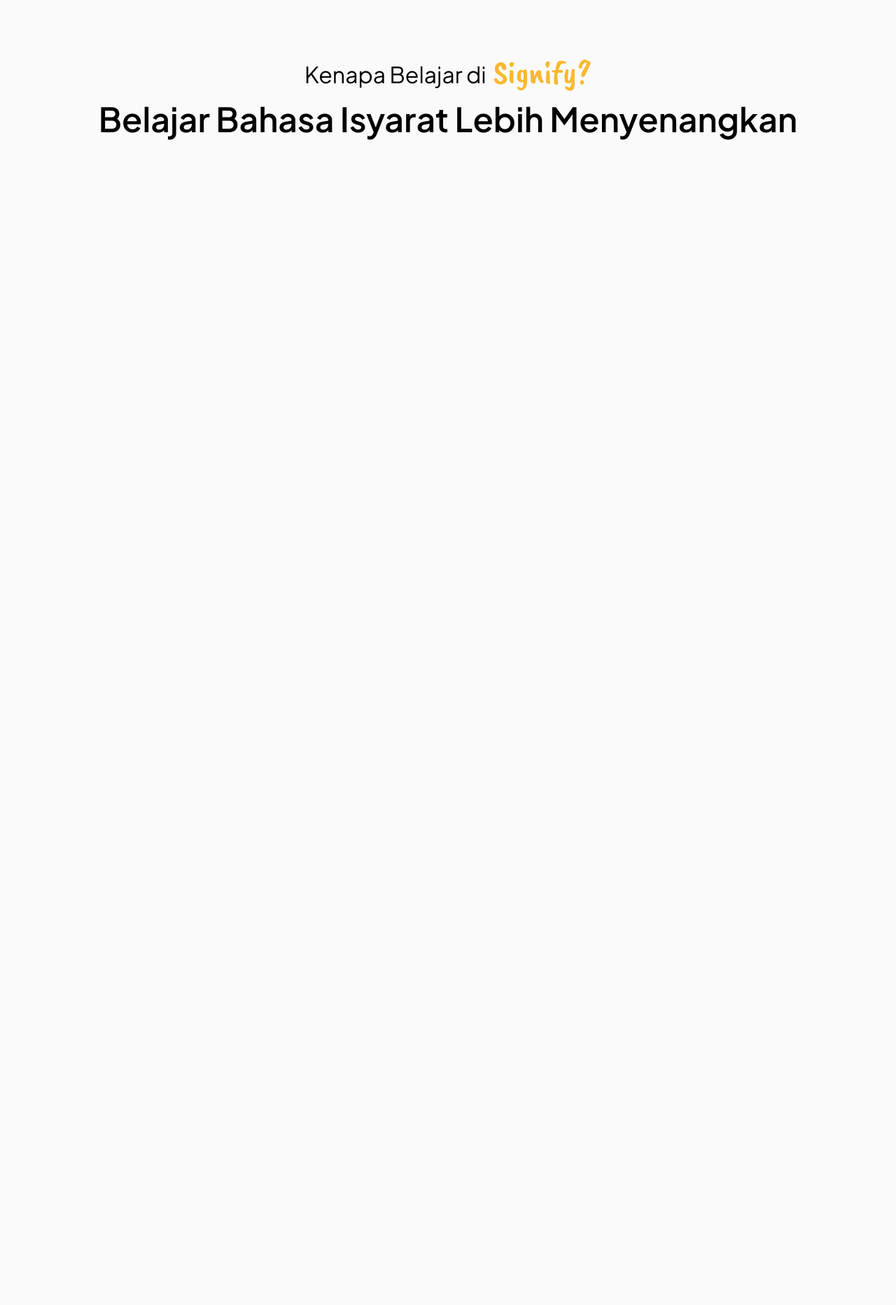
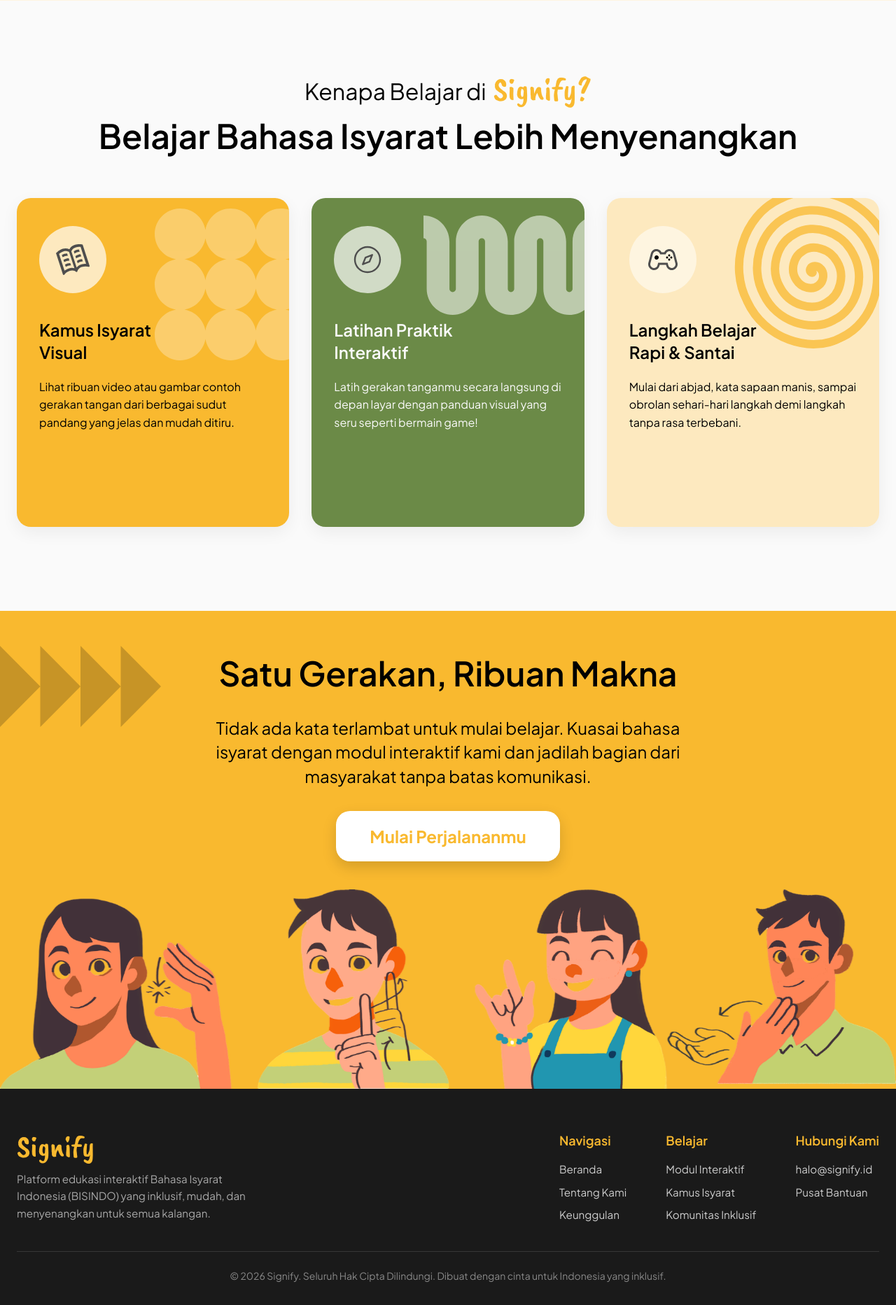
Before and after one commit to MDarrenAS/Signify_Livewire, a Laravel app: page / in a window 1280 px wide. Shown: the part 1420-3285 px from the top of the page at 70% size. Before the commit the page ends 1620 px from the top, so only its background shows below. Run offline with Laravel 12, Linux system fonts and the light colour scheme; style sheets or scripts are compiled from the project's sources; some libraries are stand-ins or nearby versions.

Commit message:
feat(landing): restructure landing page with new card components and include head partial

```diff
--- a/resources/views/pages/landing/index.blade.php
+++ b/resources/views/pages/landing/index.blade.php
@@ -1,16 +1,7 @@
 <!DOCTYPE html>
 <html lang="id" class="scroll-smooth">
 <head>
-    <meta charset="UTF-8" />
-    <meta name="viewport" content="width=device-width, initial-scale=1.0" />
-    <title>Signify - Cara Seru dan Efektif Belajar Bahasa Isyarat</title>
-    <meta name="description" content="Belajar BISINDO kini jadi seru dan menyenangkan lewat modul interaktif, latihan visual yang mudah diikuti, dan kamus isyarat terlengkap bersama Signify." />
-
-    <link rel="preconnect" href="https://fonts.googleapis.com" />
-    <link rel="preconnect" href="https://fonts.gstatic.com" crossorigin />
-    <link href="https://fonts.googleapis.com/css2?family=Caveat+Brush&family=Plus+Jakarta+Sans:wght@400;500;600;700;800&display=swap" rel="stylesheet" />
-
-    @vite(['resources/css/app.css', 'resources/js/app.js'])
+    @include('partials.head')
 </head>
 <body
     x-data="{
@@ -138,4 +129,87 @@
                     </h2>
                 </div>
 
-                <div class="grid grid-cols-1 gap-8 md:grid-cols-2 lg:grid-
+                <div class="grid grid-cols-1 gap-8 md:grid-cols-2 lg:grid-cols-3">
+                    {{-- Card 1 --}}
+                    <article class="group relative flex flex-col justify-start overflow-hidden rounded-[20px] bg-yellow-primary px-7 py-9 shadow-card transition-all duration-250 hover:-translate-y-2 hover:shadow-hover lg:min-h-[470px] lg:px-8 lg:pt-10 lg:pb-12">
+                        <div class="pointer-events-none absolute top-[15px] -right-[25px] z-1 h-[217px] w-[217px] opacity-65" aria-hidden="true">
+                            <img src="{{ asset('images/landing/card-pattern-circles.svg') }}" alt="" />
+                        </div>
+                        <div class="relative z-2 mb-9 flex h-24 w-24 items-center justify-center rounded-full bg-yellow-cream transition-transform duration-250 group-hover:scale-108 group-hover:rotate-4">
+                            <img src="{{ asset('images/landing/open-book.svg') }}" alt="" class="h-12 w-12 object-contain" />
+                        </div>
+                        <div class="relative z-2 flex flex-col gap-5 text-black">
+                            <h3 class="text-2xl leading-[1.35] font-semibold">Kamus Isyarat<br />Visual</h3>
+                            <p class="text-base leading-[1.6] font-normal">
+                                Lihat ribuan video atau gambar contoh gerakan tangan dari berbagai sudut pandang yang jelas dan mudah ditiru.
+                            </p>
+                        </div>
+                    </article>
+
+                    {{-- Card 2 --}}
+                    <article class="group relative flex flex-col justify-start overflow-hidden rounded-[20px] bg-green-primary px-7 py-9 shadow-card transition-all duration-250 hover:-translate-y-2 hover:shadow-hover lg:min-h-[470px] lg:px-8 lg:pt-10 lg:pb-12">
+                        <div class="pointer-events-none absolute top-[25px] -right-[20px] z-1 w-[250px] opacity-80" aria-hidden="true">
+                            <img src="{{ asset('images/landing/card-pattern-wave.svg') }}" alt="" />
+                        </div>
+                        <div class="relative z-2 mb-9 flex h-24 w-24 items-center justify-center rounded-full bg-green-active transition-transform duration-250 group-hover:scale-108 group-hover:rotate-4">
+                            <img src="{{ asset('images/landing/compass.svg') }}" alt="" class="h-12 w-12 object-contain" />
+                        </div>
+                        <div class="relative z-2 flex flex-col gap-5 text-bg-page">
+                            <h3 class="text-2xl leading-[1.35] font-semibold">Latihan Praktik<br />Interaktif</h3>
+                            <p class="text-base leading-[1.6] font-normal">
+                                Latih gerakan tanganmu secara langsung di depan layar dengan panduan visual yang seru seperti bermain game!
+                            </p>
+                        </div>
+                    </article>
+
+                    {{-- Card 3 --}}
+                    <article class="group relative flex flex-col justify-start overflow-hidden rounded-[20px] bg-yellow-cream px-7 py-9 shadow-card transition-all duration-250 hover:-translate-y-2 hover:shadow-hover md:col-span-2 lg:col-span-1 lg:min-h-[470px] lg:px-8 lg:pt-10 lg:pb-12">
+                        <div class="pointer-events-none absolute -top-[15px] -right-[25px] z-1 h-[240px] w-[240px] rotate-[66deg] opacity-75" aria-hidden="true">
+                            <img src="{{ asset('images/landing/card-pattern-spiral.svg') }}" alt="" />
+                        </div>
+                        <div class="relative z-2 mb-9 flex h-24 w-24 items-center justify-center rounded-full bg-yellow-pale transition-transform duration-250 group-hover:scale-108 group-hover:rotate-4">
+                            <img src="{{ asset('images/landing/game-console.svg') }}" alt="" class="h-12 w-12 object-contain" />
+                        </div>
+                        <div class="relative z-2 flex flex-col gap-5 text-black">
+                            <h3 class="text-2xl leading-[1.35] font-semibold">Langkah Belajar<br />Rapi &amp; Santai</h3>
+                            <p class="text-base leading-[1.6] font-normal">
+                                Mulai dari abjad, kata sapaan manis, sampai obrolan sehari-hari langkah demi langkah tanpa rasa terbebani.
+                            </p>
+                        </div>
+                    </article>
+                </div>
+            </div>
+        </section>
+
+        {{-- ================= SECTION 4: CALL TO ACTION BANNER ================= --}}
+        <section class="relative overflow-hidden bg-yellow-primary pt-10 lg:pt-15">
+            <div class="pointer-events-none absolute top-12.5 left-0 z-1 w-[clamp(140px,18vw,267px)]" aria-hidden="true">
+                <img src="{{ asset('images/landing/direction-arrows.svg') }}" alt="" class="h-auto w-full" />
+            </div>
+
+            <div class="relative z-2 mx-auto max-w-[820px] px-6">
+                <div class="flex flex-col items-center gap-8 text-center">
+                    <h2 class="text-[2rem] leading-[1.2] font-semibold text-black sm:text-4xl lg:text-[3rem]">
+                        Satu Gerakan, Ribuan Makna
+                    </h2>
+                    <p class="max-w-[720px] text-lg leading-[1.45] font-normal text-black sm:text-xl lg:text-2xl">
+                        Tidak ada kata terlambat untuk mulai belajar. Kuasai bahasa isyarat dengan modul interaktif kami dan jadilah bagian dari masyarakat tanpa batas komunikasi.
+                    </p>
+                    <a
+                        href="{{ Route::has('register') ? route('register') : (Route::has('home') ? route('home') : '#beranda') }}"
+                        class="inline-flex w-full items-center justify-center rounded-[20px] bg-white px-6 py-4 text-lg font-bold text-yellow-primary shadow-[0px_8px_20px_rgba(0,0,0,0.15)] transition-all duration-250 hover:-translate-y-0.5 hover:bg-[#FFFCEF] hover:shadow-[0px_12px_24px_rgba(0,0,0,0.2)] active:translate-y-px sm:w-auto sm:px-12 sm:py-5 lg:text-2xl"
+                    >
+                        Mulai Perjalananmu
+                    </a>
+                </div>
+            </div>
+
+            <div class="relative z-2 mx-auto mt-10 w-full max-w-[1320px] leading-none">
+                <img src="{{ asset('images/landing/banner-signers.png') }}" alt="Sekelompok orang mempraktikkan berbagai gerakan bahasa isyarat" loading="lazy" decoding="async" class="block h-auto w-full object-contain" />
+            </div>
+        </section>
+    </main>
+
+    <x-landing.footer />
+</body>
+</html>
```
